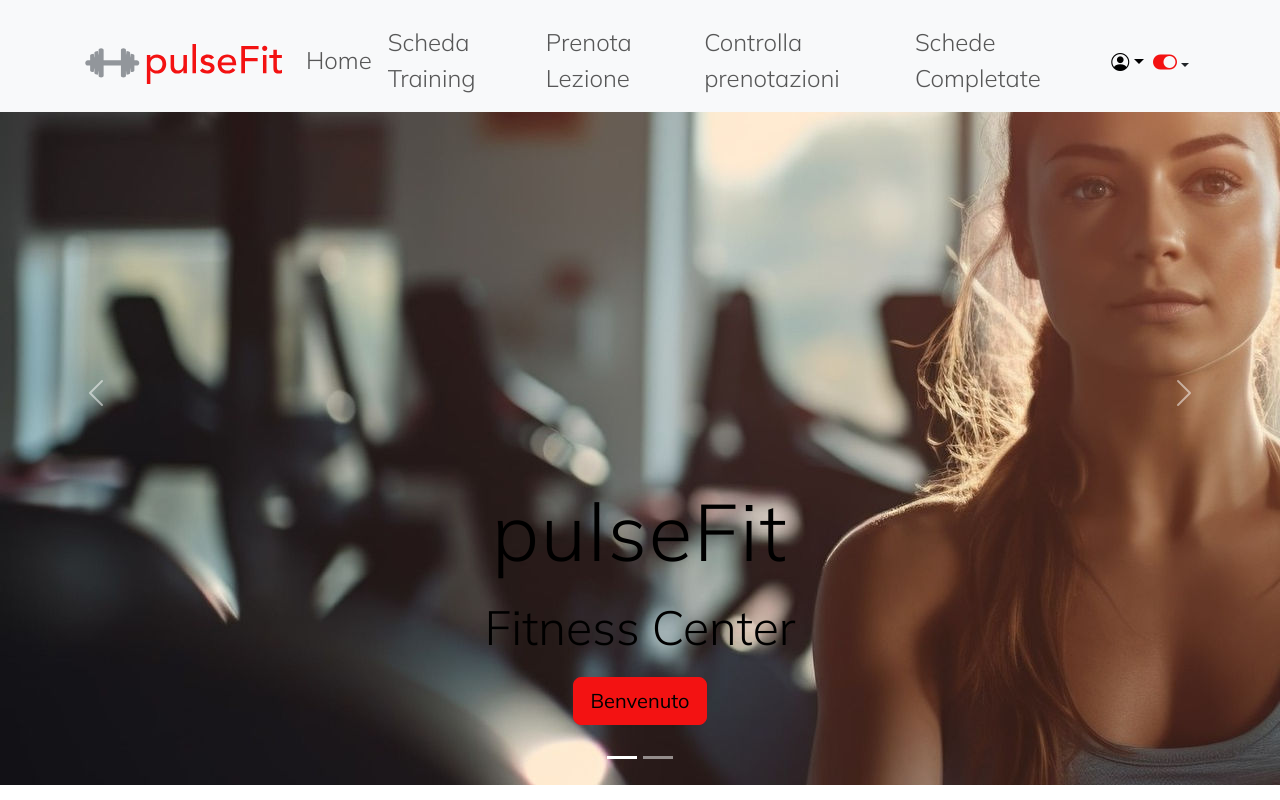
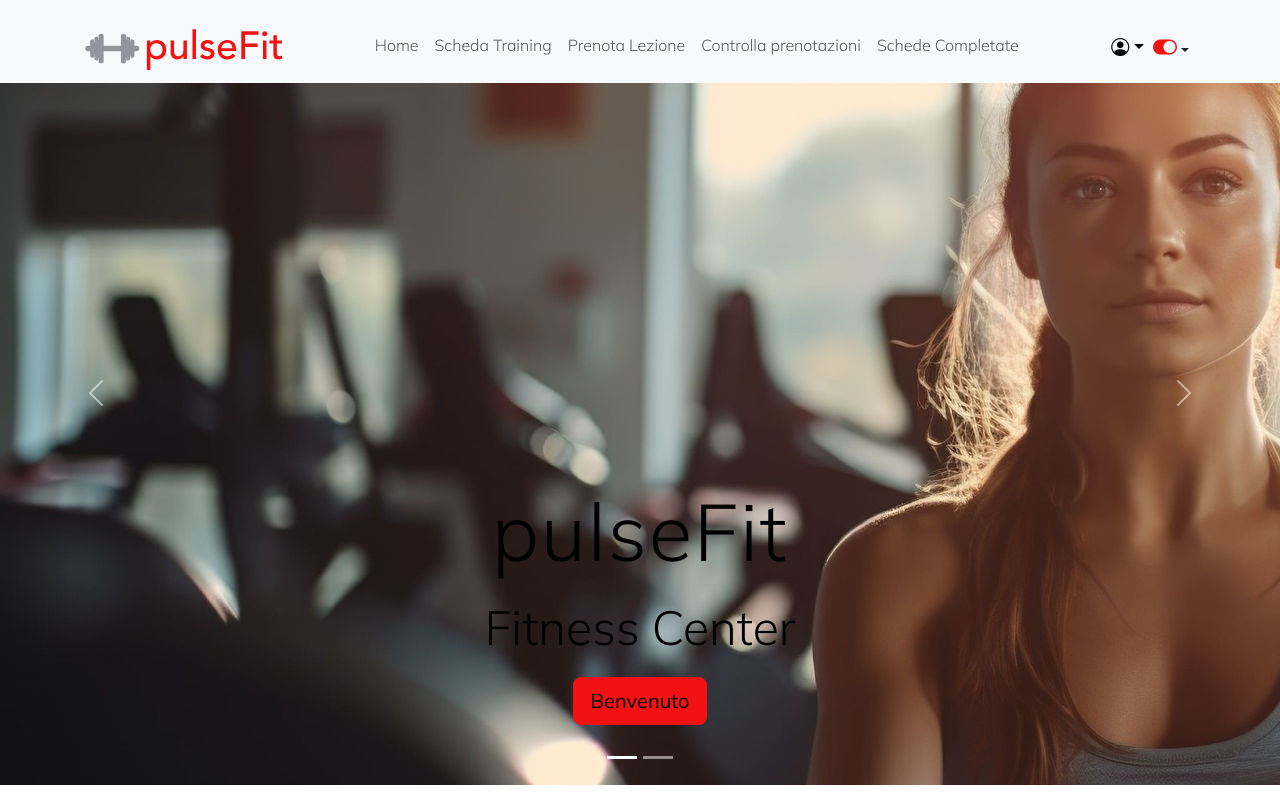
Before and after one commit to Andrea-vicari/tigerFitness, a React (Vite) app in the folder client/: page / in a window 1280 px wide. Shown: the top 800 px of the page. Built offline with nearby package versions, Linux system fonts and the light colour scheme.

Commit message:
Update UserMenu.jsx

```diff
--- a/client/src/Components/Common/UserMenu.jsx
+++ b/client/src/Components/Common/UserMenu.jsx
@@ -23,24 +23,24 @@ function UserMenu() {
     <ul className="navbar-nav justify-content-center align-items-center flex-grow-1 pe-3">
 
               <li className="nav-item">
-                <Link className="nav-link fs-4" aria-current="page" to={'/'}>Home</Link>
+                <Link className="nav-link fs-6" aria-current="page" to={'/'}>Home</Link>
               </li>
               <li className="nav-item">
-                <Link className={splitLocation[1] == "elencoschedeapertepage" ? "active nav-link fs-4" : "nav-link fs-4"} to={'/elencoschedeapertepage'} >Scheda Training</Link>
+                <Link className={splitLocation[1] == "elencoschedeapertepage" ? "active nav-link fs-6" : "nav-link fs-6"} to={'/elencoschedeapertepage'} >Scheda Training</Link>
               </li>
               <li className="nav-item">
-                <Link className={splitLocation[1] == "newbooking" ? "active nav-link fs-4" : "nav-link fs-4"} to={'/newbooking'}>Prenota Lezione</Link>
+                <Link className={splitLocation[1] == "newbooking" ? "active nav-link fs-6" : "nav-link fs-6"} to={'/newbooking'}>Prenota Lezione</Link>
               </li>
               <li className="nav-item">
-                <Link className={splitLocation[1] == "elencoprenotazioniutente" ? "active nav-link fs-4" : "nav-link fs-4"} to={'/elencoprenotazioniutente'}>Controlla prenotazioni</Link>
+                <Link className={splitLocation[1] == "elencoprenotazioniutente" ? "active nav-link fs-6" : "nav-link fs-6"} to={'/elencoprenotazioniutente'}>Controlla prenotazioni</Link>
               </li>
               <li className="nav-item">
-                <Link className={splitLocation[1] == "elencoschedechiusepage" ? "active nav-link fs-4" : "nav-link fs-4"} to={'/elencoschedechiusepage'}>Schede Completate</Link>
+                <Link className={splitLocation[1] == "elencoschedechiusepage" ? "active nav-link fs-6" : "nav-link fs-6"} to={'/elencoschedechiusepage'}>Schede Completate</Link>
               </li>
 
 
               {user && <li className="nav-item">
-                <Link className="nav-link fs-4" to={'/dashboardpage'}>DashBoard</Link>
+                <Link className="nav-link fs-6" to={'/dashboardpage'}>DashBoard</Link>
               </li>}
 
             </ul>
```
